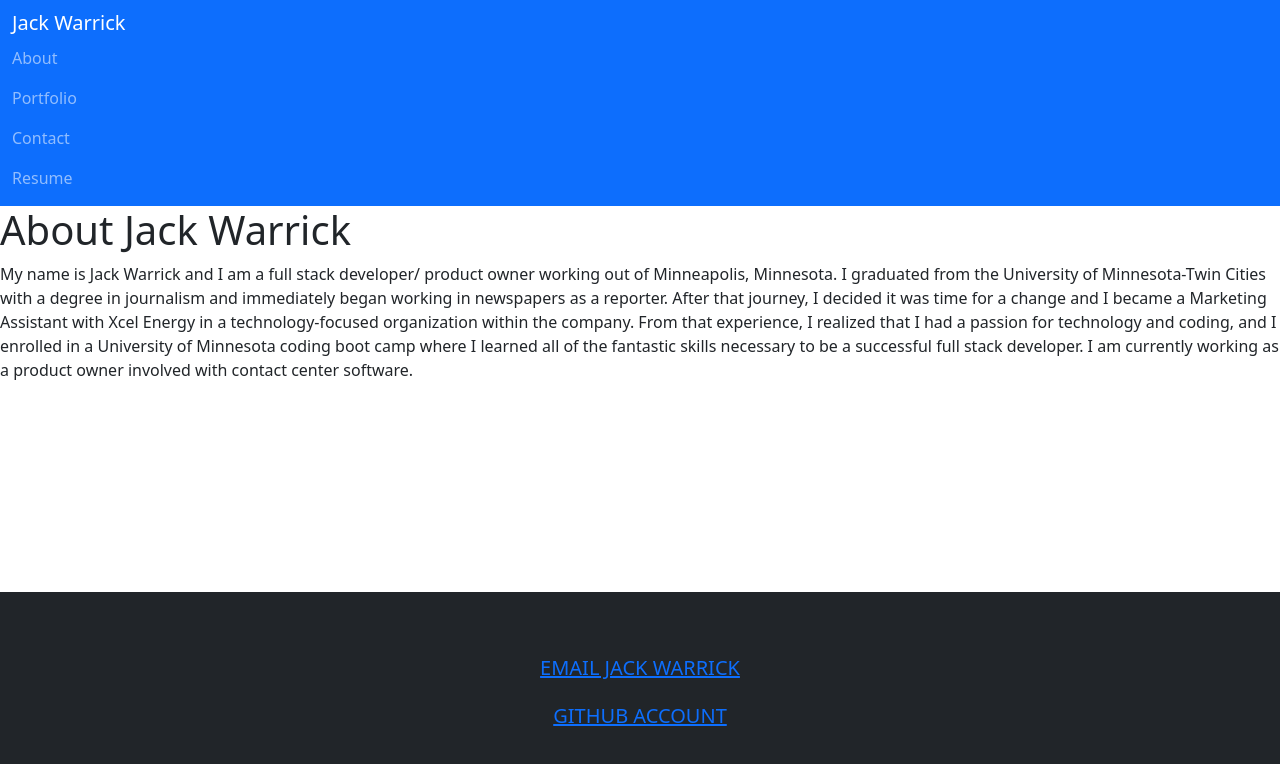
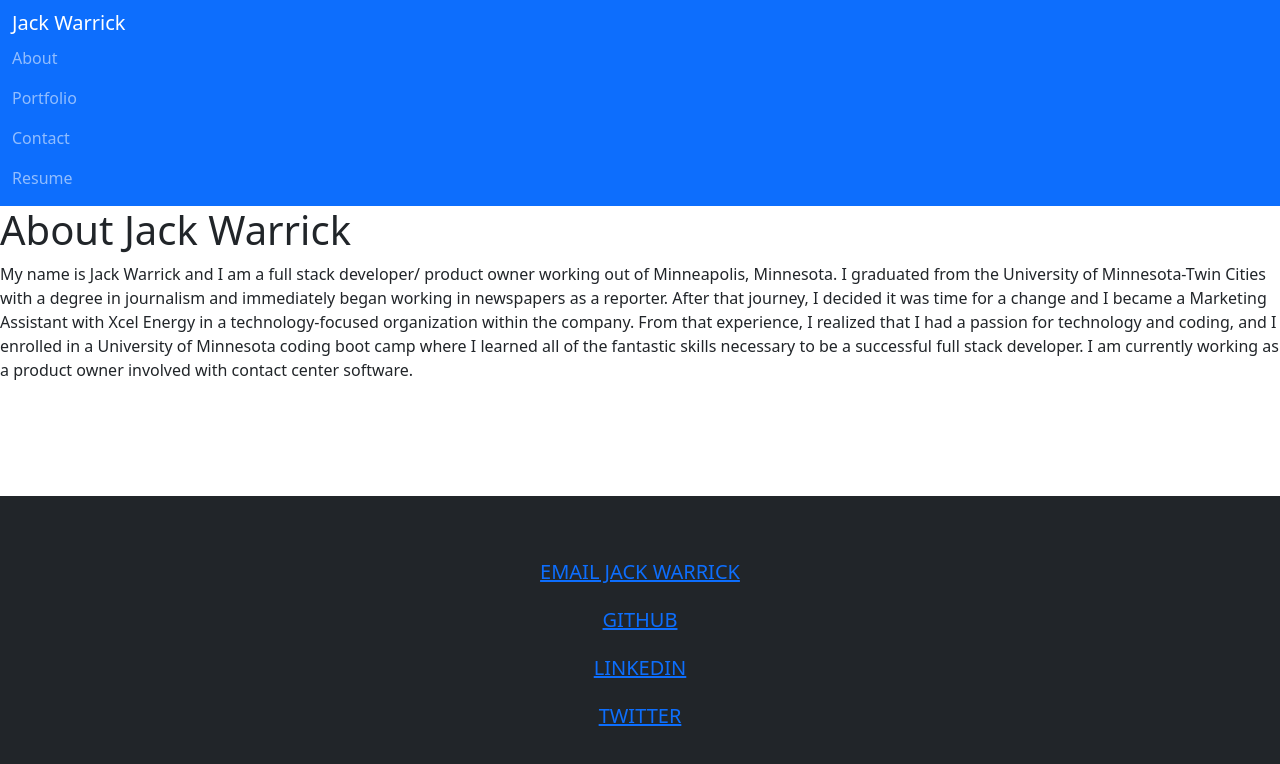
Before and after one commit to JackWarrick/React-Portfolio-Challenge, a React (Create React App) app in the folder portfolio/: page / in a window 1280 px wide. Shown: the top 764 px of the page. Built offline with nearby package versions, Linux system fonts and the light colour scheme.

Commit message:
changed footer to include more links

```diff
--- a/portfolio/src/components/Footer.jsx
+++ b/portfolio/src/components/Footer.jsx
@@ -10,9 +10,9 @@ export const Footer = () => {
                 <h5 className="text-uppercase mb-4 font-weight-bold text-white">
                 <a href="mailto:j.d.warrick@comcast.net">Email Jack Warrick</a>
                 </h5>
-                <h5 className="text-uppercase mb-4 font-weight-bold text-white"><a href="https://github.com/JackWarrick">GitHub Account</a></h5>
-
-
+                <h5 className="text-uppercase mb-4 font-weight-bold text-white"><a href="https://github.com/JackWarrick">GitHub</a></h5>
+                <h5 className="text-uppercase mb-4 font-weight-bold text-white"><a href="https://www.linkedin.com/in/jack-warrick-23585b145/">LinkedIn</a></h5>
+                <h5 className="text-uppercase mb-4 font-weight-bold text-white"><a href="https://twitter.com/warrickjack">Twitter</a></h5>
                 </div>
 
 
```
